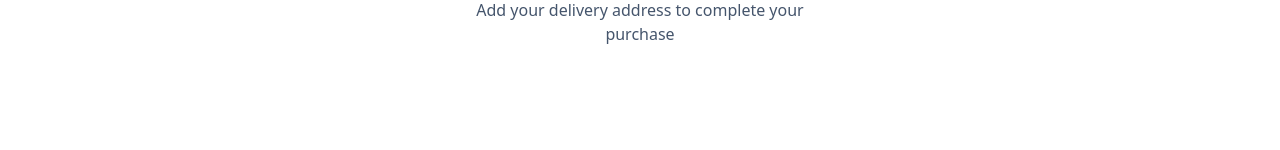
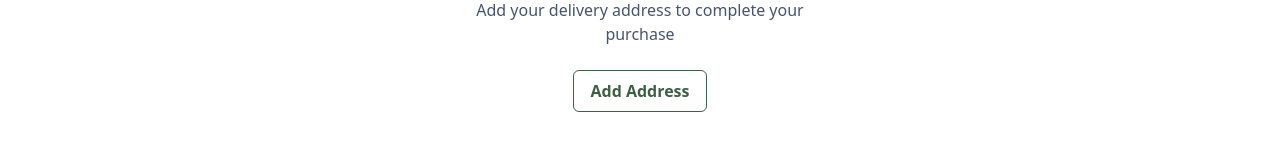
Before and after one commit to gjuanillo/EcommerceFrontendApplication, a React (Vite) app: page /checkout in a window 1280 px wide. Shown: the part 334-484 px from the top of the page. Built offline with nearby package versions, Linux system fonts and the light colour scheme; no server answers.

Commit message:
Setup Add Address Info and Modal

```diff
--- /dev/null
+++ b/src/components/checkout/AddAddressForm.tsx
@@ -0,0 +1,7 @@
+const AddAddressForm = () => {
+    return (
+        <div>Address Form Goes Here</div>
+    )
+}
+
+export default AddAddressForm;
--- a/src/components/checkout/AddressInfo.tsx
+++ b/src/components/checkout/AddressInfo.tsx
@@ -16,6 +16,11 @@ const AddressInfo = () => {
                         <h1 className="mb-6 text-slate-600 text-center">
                             Add your delivery address to complete your purchase
                         </h1>
+                        <button className="px-4 py-2 border border-[#3E5F44] text-[#3E5F44]
+                            hover:bg-[#3E5F44] hover:text-white font-semibold
+                            rounded-md transition-colors duration-200">
+                            Add Address
+                        </button>
                     </div>
                 ) : (
                     <div className="relative p-6 rounded-lg max-w-md mx-auto">
--- /dev/null
+++ b/src/components/checkout/AddressInfoModal.tsx
@@ -0,0 +1,9 @@
+const AddressInfoModal = () => {
+    return (
+        <div>
+            Address Info Goes Here
+        </div>
+    );
+}
+
+export default AddressInfoModal;
```
